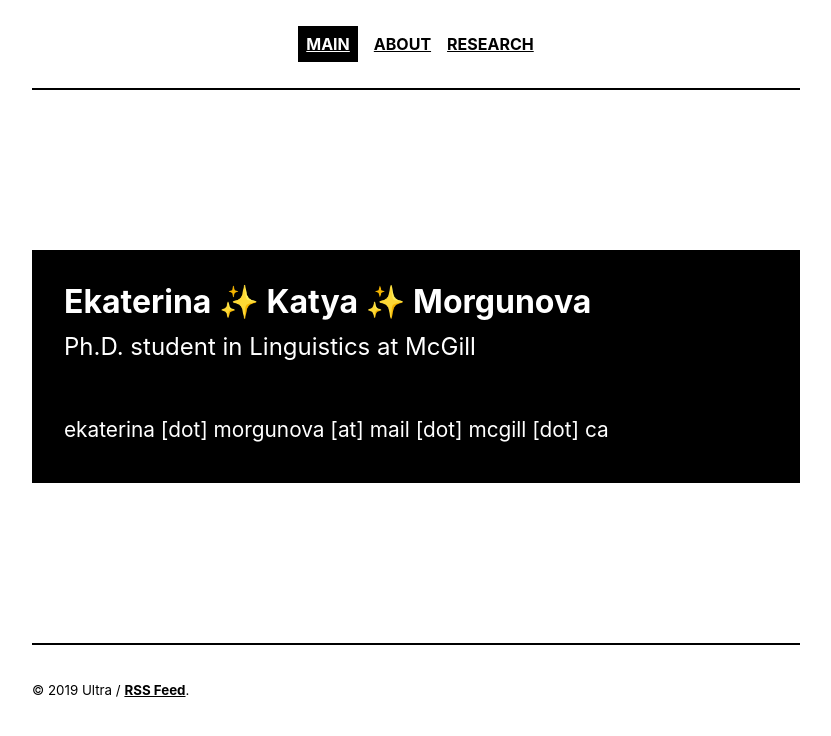
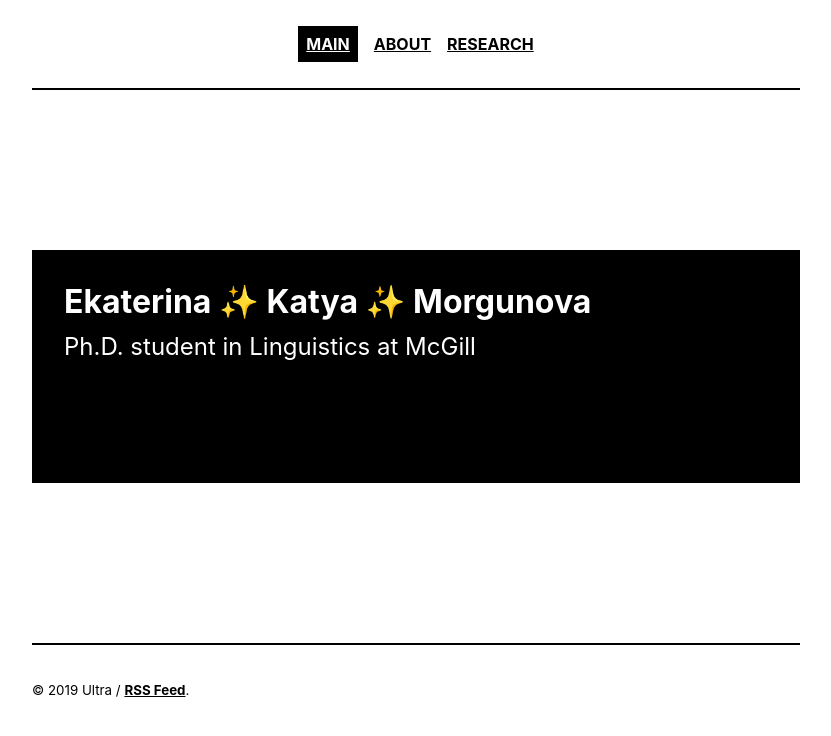
Before and after one commit to morgunova-katya/morgunova-katya.github.io, a Jekyll site: the page built from index.html, in a window 1280 px wide. Shown: the top 736 px of the page, without its empty margins (224-1055 px from the left). Built offline with Jekyll 4.4.1, drawn with Linux system fonts in a browser that asks for light colours; the list of posts is cut into pages by our own code.

Commit message:
Update index.html

```diff
--- a/index.html
+++ b/index.html
@@ -4,5 +4,5 @@ title: Main
 ---
 
   <article class="post index" role="article">
-  <p class="post-title"> <span style="font-weight:bold;font-size:200%"> Ekaterina &#10024; Katya &#10024; Morgunova </span> <br> <span style="font-size:150%"> Ph.D. student in Linguistics at McGill </span> <br> <span style="font-size:130%"> <a href="morgunova-katya.github.io/files/morgunova_cv.pdf" target="_blank">CV</a> <br> ekaterina [dot] morgunova [at] mail [dot] mcgill [dot] ca </span></p>
+  <p class="post-title"> <span style="font-weight:bold;font-size:200%"> Ekaterina &#10024; Katya &#10024; Morgunova </span> <br> <span style="font-size:150%"> Ph.D. student in Linguistics at McGill </span> <br> <span style="font-size:130%;color:black"> <a href="morgunova-katya.github.io/files/morgunova_cv.pdf" target="_blank">CV</a> <br> ekaterina [dot] morgunova [at] mail [dot] mcgill [dot] ca </span></p>
   </article>
```
